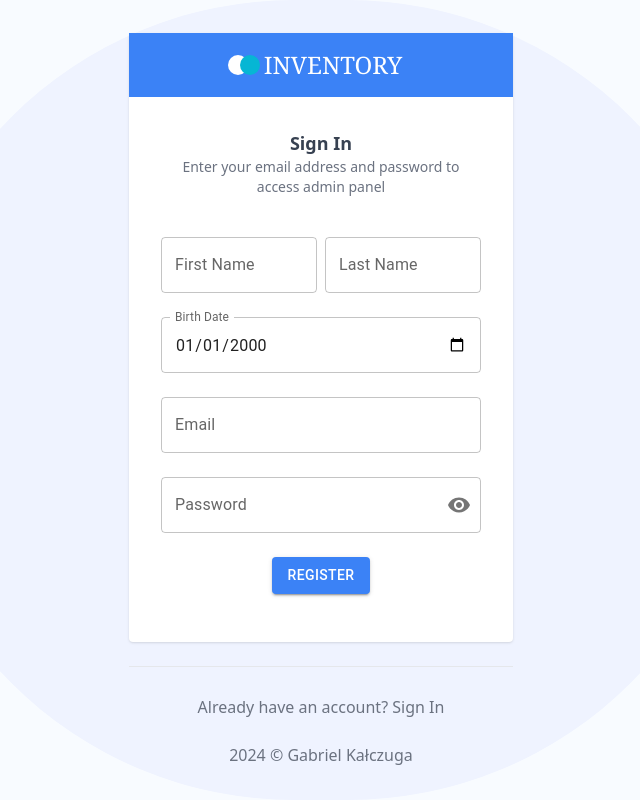
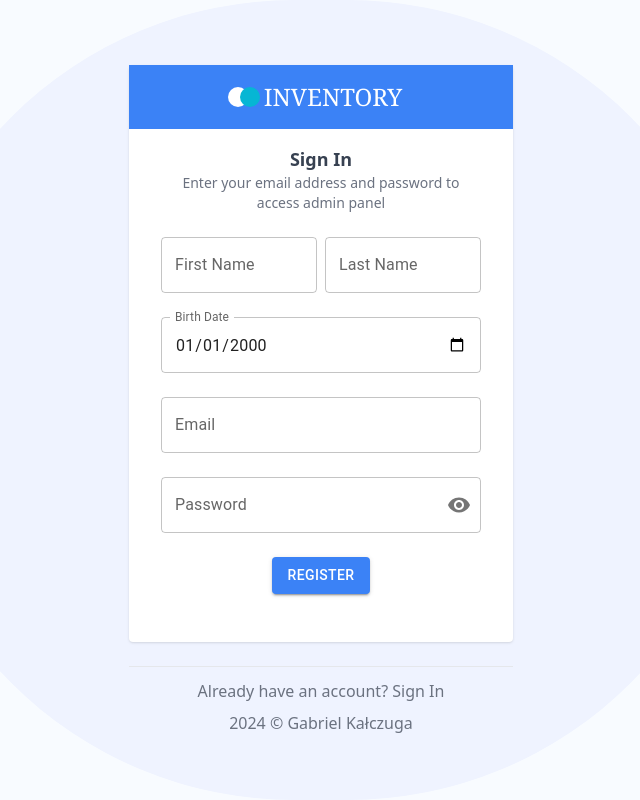
Before and after one commit to kalczugag/Employee-Leave-Management, a React (Create React App) app in the folder client/: page /register in a window 1280 px wide. Shown: the whole page, without its empty margins (319-959 px from the left). Built offline with nearby package versions, Linux system fonts and the light colour scheme.

Commit message:
authorization page styling height fix

```diff
--- a/client/src/components/Auth/LoginWindow.tsx
+++ b/client/src/components/Auth/LoginWindow.tsx
@@ -31,10 +31,10 @@ const LoginWindow = () => {
     };
 
     return (
-        <div>
+        <>
             <div className="flex flex-col bg-white shadow rounded w-screen md:min-w-96 md:w-full">
                 <Logo primary />
-                <div className="flex flex-col text-center p-8">
+                <div className="flex flex-col text-center px-8 py-4">
                     <h3 className="text-lg text-gray-700 font-semibold">
                         Sign In
                     </h3>
@@ -133,7 +133,7 @@ const LoginWindow = () => {
                     </Link>
                 </p>
             </Footer>
-        </div>
+        </>
     );
 };
 
--- a/client/src/components/Auth/RegisterWindow.tsx
+++ b/client/src/components/Auth/RegisterWindow.tsx
@@ -31,10 +31,10 @@ const RegisterWindow = () => {
     };
 
     return (
-        <div>
+        <>
             <div className="flex flex-col bg-white shadow rounded w-screen md:min-w-96 md:w-full">
                 <Logo primary />
-                <div className="flex flex-col text-center p-8">
+                <div className="flex flex-col text-center px-8 py-4">
                     <h3 className="text-lg text-gray-700 font-semibold">
                         Sign In
                     </h3>
@@ -150,14 +150,14 @@ const RegisterWindow = () => {
                 />
             </div>
             <Footer center>
-                <p>
+                <span>
                     Already have an account?{" "}
                     <Link to="/login" className="hover:text-gray-700">
                         Sign In
                     </Link>
-                </p>
+                </span>
             </Footer>
-        </div>
+        </>
     );
 };
 
--- a/client/src/components/Auth/index.tsx
+++ b/client/src/components/Auth/index.tsx
@@ -7,7 +7,7 @@ const AuthContainer = () => {
     const { pathname } = useLocation();
 
     return (
-        <div>
+        <div className="">
             {pathname === SignType.Login ? <LoginWindow /> : <RegisterWindow />}
         </div>
     );
--- a/client/src/components/Footer/index.tsx
+++ b/client/src/components/Footer/index.tsx
@@ -8,7 +8,7 @@ interface Props {
 
 const Footer = ({ children, buttons = false, center = false }: Props) => {
     return (
-        <div className="pt-3 mt-6 border-t">
+        <div className="mt-6 border-t">
             {buttons ? (
                 <div className="flex flex-col items-center justify-between text-sm text-gray-500 md:items-start md:flex-row">
                     <p>2024 &copy; Gabriel Kałczuga</p>
@@ -20,7 +20,7 @@ const Footer = ({ children, buttons = false, center = false }: Props) => {
                 </div>
             ) : (
                 <footer
-                    className={`flex flex-col space-y-6 mt-4 text-gray-500 ${
+                    className={`flex flex-col space-y-2 mt-3 text-gray-500 ${
                         center && "items-center"
                     }`}
                 >
```
